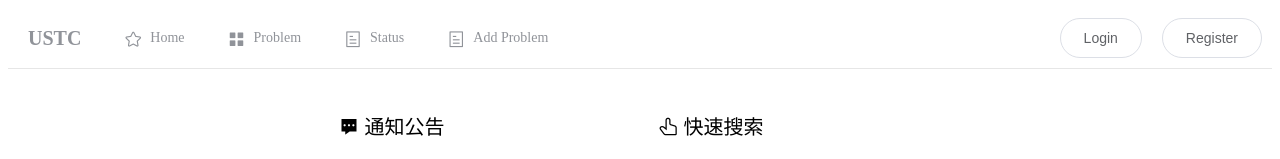
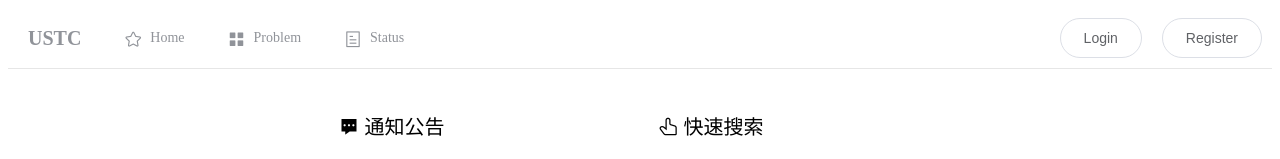
Before and after one commit to YAVGroup/Verilog-OJ, a Vue app in the folder frontend/: page / in a window 1280 px wide. Shown: the top 159 px of the page. Built offline with nearby package versions, Linux system fonts and the light colour scheme; no server answers; what vue-clipboard2 would draw is missing.

Commit message:
Separate edit

```diff
--- a/frontend/src/App.vue
+++ b/frontend/src/App.vue
@@ -13,8 +13,6 @@
         <i class="el-icon-menu"></i>Problem</el-menu-item>
       <el-menu-item index="/statue">
         <i class="el-icon-tickets"></i>Status</el-menu-item>
-      <el-menu-item index="/addproblem">
-        <i class="el-icon-tickets"></i>Add Problem</el-menu-item>
       <!-- <el-menu-item index="/contest">
         <i class="el-icon-bell"></i>Contest</el-menu-item> -->
 
--- a/frontend/src/router/index.js
+++ b/frontend/src/router/index.js
@@ -50,13 +50,13 @@ export default new Router({
 
     //题目添加
     {
-      path: '/addproblem',
-      name: 'addproblem',
-      component: () => import(/* webpackChunkName: "problem" */ "@/components/problem/addproblem")
+      path: '/problem/:problemid/edit',
+      name: 'problemedit',
+      component: () => import(/* webpackChunkName: "problem" */ "@/components/problem/problemedit")
     },
 
     {
-      path: '/problemdetail/:problemid',
+      path: '/problem/:problemid',
       name: 'problemdetail',
       component: () => import(/* webpackChunkName: "problem" */ "@/components/problem/problemdetail")
     },
```
Also changed, not shown: frontend/src/components/problem/problemedit.vue (renamed from frontend/src/components/problem/addproblem.vue).
